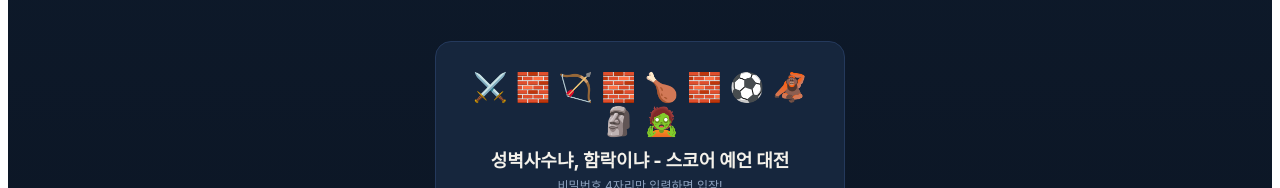
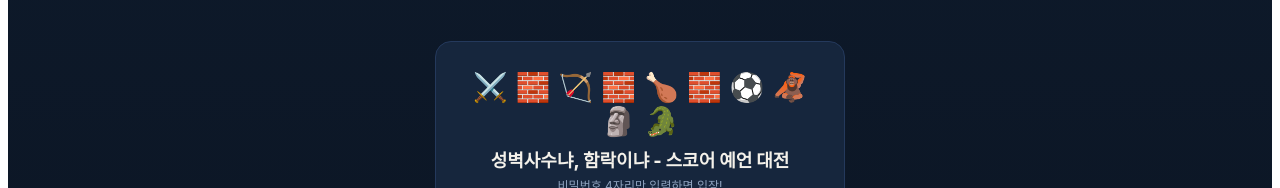
Before and after one commit to jimibeck/vitejs-vite-pidbvua9, a React (Vite) app: page / in a window 1280 px wide. Shown: the part 166-354 px from the top of the page. Built offline with nearby package versions, Linux system fonts and the light colour scheme; no server answers; the database is empty.

Commit message:
Update App.jsx

```diff
--- a/src/App.jsx
+++ b/src/App.jsx
@@ -984,7 +984,7 @@ const leaderboard = useMemo(() => {
           }}
         >
           <div style={{ textAlign: "center", marginBottom: 20 }}>
-            <div style={{ fontSize: 28, marginBottom: 8 }}>⚔️ 🧱 🏹 🧱 🍗 🧱 ⚽ 🦧 🗿 🧟</div>
+            <div style={{ fontSize: 28, marginBottom: 8 }}>⚔️ 🧱 🏹 🧱 🍗 🧱 ⚽ 🦧 🗿 🐊</div>
             <div style={{ fontWeight: 800, fontSize: 18 }}>
               성벽사수냐, 함락이냐 - 스코어 예언 대전
             </div>
```
